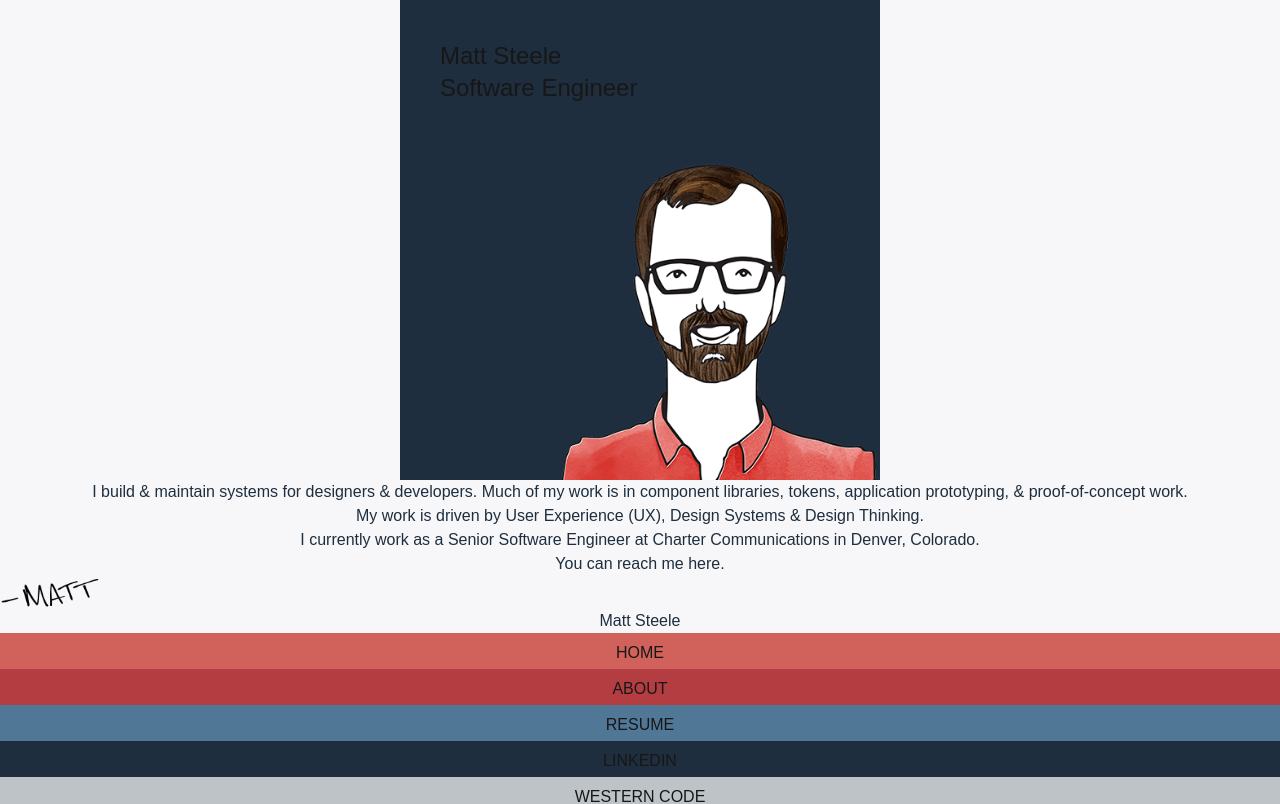
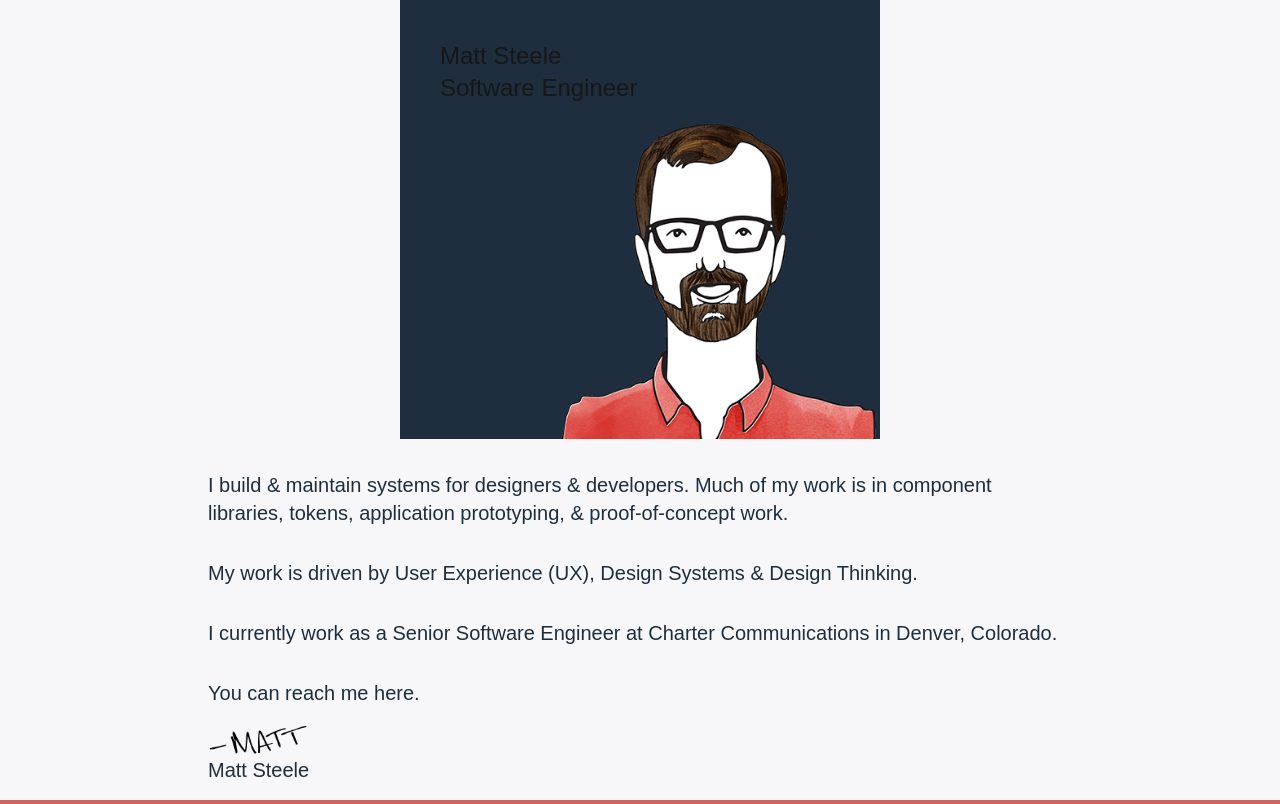
Before and after one commit to mattsteele/mattsteele-next, a Next.js app: page /about in a window 1280 px wide. Shown: the top 804 px of the page. Built offline with nearby package versions, Linux system fonts and the light colour scheme.

Commit message:
Update resume page

```diff
--- a/src/app/about/page.tsx
+++ b/src/app/about/page.tsx
@@ -1,12 +1,13 @@
 import Footer from '../components/footer';
-import Image from 'next/image'
+import Image from 'next/image';
+import Link from 'next/link';
 
 export default function About() {
   return (
     <>
       <div className="flex flex-col justify-center h-screen text-center">
 
-        <div className="relative m-auto size-120 bg-blue-one pt-2 pl-2">
+        <div className="relative size-120 bg-blue-one mx-auto">
           <div className="absolute top-10 left-10 text-left text-2xl">
             <h2>Matt Steele</h2>
             <h3>Software Engineer</h3>
@@ -20,14 +21,14 @@ export default function About() {
           />
         </div>
 
-        <div className="text-blue-one">
-          <p>I build &amp; maintain systems for designers &amp; developers. Much of my work is in component libraries, tokens, application prototyping, &amp; proof-of-concept work.</p>
+        <div className="max-w-4xl text-blue-one text-xl text-left mx-auto p-4">
+          <p className="py-4 leading-7">I build &amp; maintain systems for designers &amp; developers. Much of my work is in component libraries, tokens, application prototyping, &amp; proof-of-concept work.</p>
 
-          <p>My work is driven by <a href="https://www.interaction-design.org/literature/topics/ux-design">User Experience (UX)</a>,  <a href="https://www.invisionapp.com/inside-design/guide-to-design-systems/">Design Systems</a> &amp; <a href="https://www.ideou.com/pages/design-thinking">Design Thinking</a>.</p>
+          <p className="py-4 leading-7">My work is driven by <Link href="https://www.interaction-design.org/literature/topics/ux-design">User Experience (UX)</Link>,  <Link href="https://www.invisionapp.com/inside-design/guide-to-design-systems/">Design Systems</Link> &amp; <Link href="https://www.ideou.com/pages/design-thinking">Design Thinking</Link>.</p>
 
-          <p>I currently work as a Senior Software Engineer at Charter Communications in Denver, Colorado.</p>
+          <p className="py-4 leading-7">I currently work as a Senior Software Engineer at Charter Communications in Denver, Colorado.</p>
 
-          <p>You can reach me <a href="mailto:mattsteele@outlook.com">here</a>.</p>
+          <p className="py-4 leading-7">You can reach me <Link href="mailto:mattsteele000@gmail.com">here</Link>.</p>
 
           <div>
             <Image
--- a/src/app/resume/page.tsx
+++ b/src/app/resume/page.tsx
@@ -3,10 +3,10 @@ import Footer from '../components/footer';
 export default function Resume() {
   return (
     <>
-      <div className="grid grid-rows-[20px_1fr_20px] items-center justify-items-center min-h-screen p-8 pb-20 gap-16 sm:p-20 font-[family-name:var(--font-geist-sans)]">
-        <main className="flex flex-col gap-8 row-start-2 items-center sm:items-start">
-        <h1 className="text-8xl uppercase">Resume</h1>
-        </main>
+      <div className="flex flex-col justify-center h-screen text-center">
+        <div className="text-blue-one text-2xl">
+          <h1>RESUME</h1>
+        </div>
       </div>
       <Footer />
     </>
```
